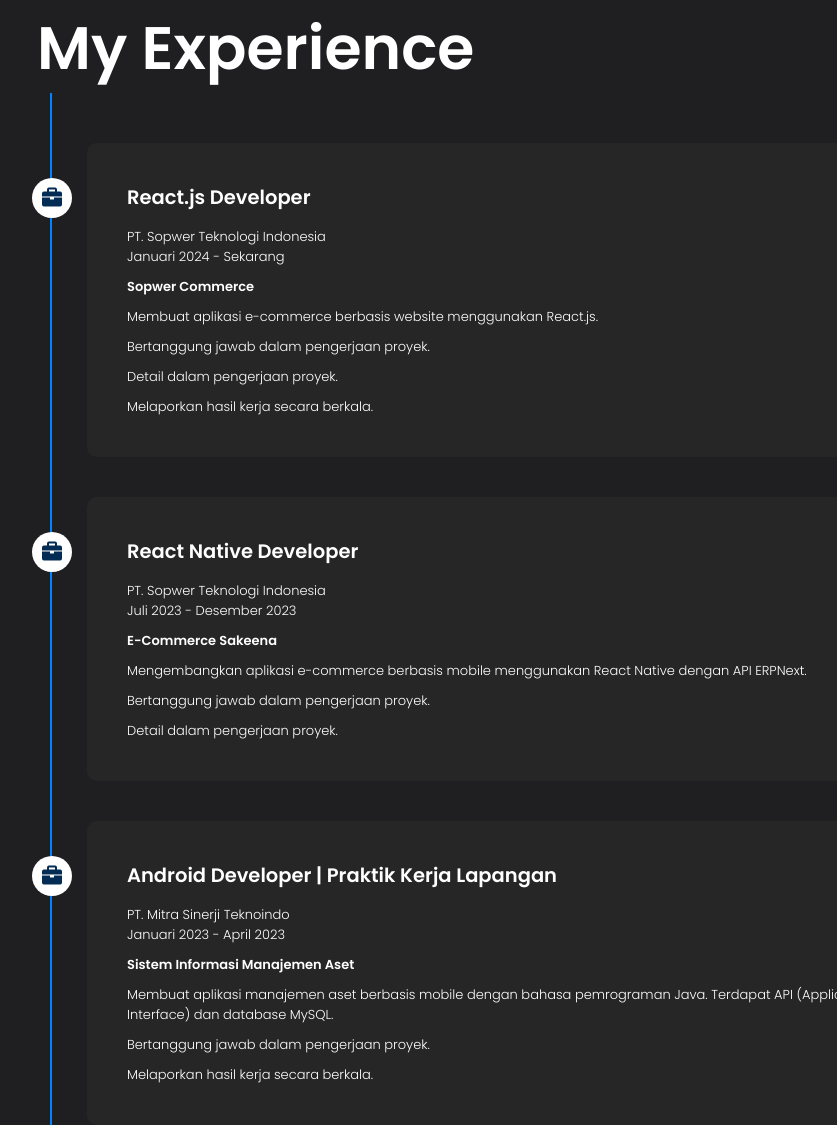
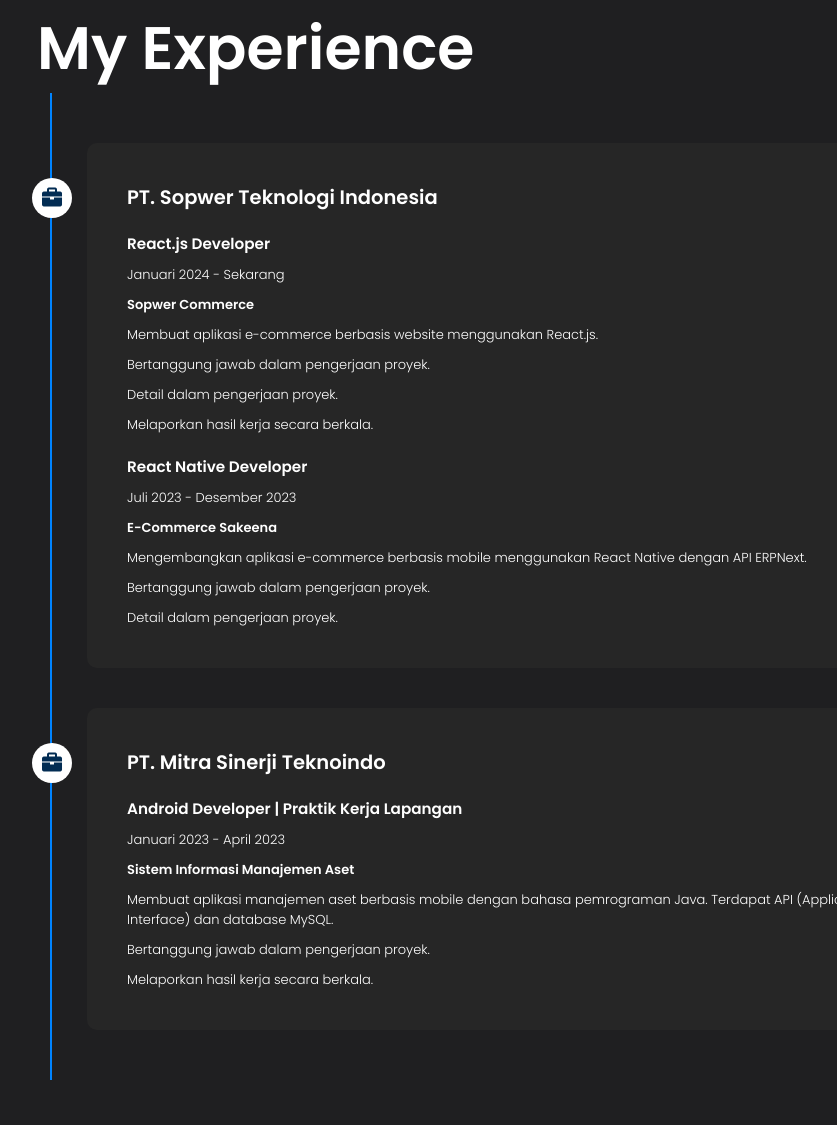
Before and after one commit to auliarch/cvauliarachman, a plain HTML site: page index.html in a window 1280 px wide. Shown: the part 1867-2992 px from the top of the page, without its empty margins (91-928 px from the left). Drawn offline with nearby package versions, Linux system fonts and the light colour scheme.

Commit message:
Update CV

```diff
--- a/index.html
+++ b/index.html
@@ -165,8 +165,8 @@
                     <div class="icon-container">
                         <i class='bx bxs-briefcase'></i>
                     </div>
-                    <h2>React.js Developer</h2>
-                    <p>PT. Sopwer Teknologi Indonesia</p>
+                    <h2>PT. Sopwer Teknologi Indonesia</h2>
+                    <h3>React.js Developer</h3>
                     <p>Januari 2024 - Sekarang</p>
 
                     <h4>Sopwer Commerce</h4>
@@ -174,14 +174,8 @@
                     <p class="desc-experience">Bertanggung jawab dalam pengerjaan proyek.</p>
                     <p class="desc-experience">Detail dalam pengerjaan proyek.</p>
                     <p class="desc-experience">Melaporkan hasil kerja secara berkala.</p>
-                </div>
 
-                <div class="experience-item">
-                    <div class="icon-container">
-                        <i class='bx bxs-briefcase'></i>
-                    </div>
-                    <h2>React Native Developer</h2>
-                    <p>PT. Sopwer Teknologi Indonesia</p>
+                    <h3>React Native Developer</h3>
                     <p>Juli 2023 - Desember 2023</p>
 
                     <h4>E-Commerce Sakeena</h4>
@@ -194,8 +188,8 @@
                     <div class="icon-container">
                         <i class='bx bxs-briefcase'></i>
                     </div>
-                    <h2>Android Developer | Praktik Kerja Lapangan</h2>
-                    <p>PT. Mitra Sinerji Teknoindo</p>
+                    <h2>PT. Mitra Sinerji Teknoindo</h2>
+                    <h3>Android Developer | Praktik Kerja Lapangan</h3>
                     <p>Januari 2023 - April 2023</p>
 
                     <h4>Sistem Informasi Manajemen Aset</h4>
@@ -317,8 +311,8 @@
                     </div>
                     <div class="social-icons">
                         <a href="https://instagram.com/auliarach_"><i class='bx bxl-instagram'></i></a>
-                        <a href="https://linkedin.com/in/aulia-rachman-117240255"><i class='bx bxl-linkedin'></i></a>
-                        <a href="https://github.com/auliarch"><i class='bx bxl-github'></i></a>
+                        <a href="https://linkedin.com/in/aulia-rachman-profile"><i class='bx bxl-linkedin'></i></a>
+                        <a href="https://auliarch.github.io/cvauliarachman/"><i class='bx bxl-github'></i></a>
                     </div>
                     <a href="asset/cv/CV Aulia Rachman.pdf" download class="btn btn2">Download CV</a>
                 </div>
--- a/style.css
+++ b/style.css
@@ -268,6 +268,10 @@ nav ul li a:hover::after{
 }
 .experience-item h2 {
     margin-bottom: 15px;
+}
+.experience-item h3 {
+    margin-top: 20px;
+    margin-bottom: 10px;
 }
 .experience-item h4 {
     margin-top: 10px;
```
Also changed, not shown: 1 other file.
